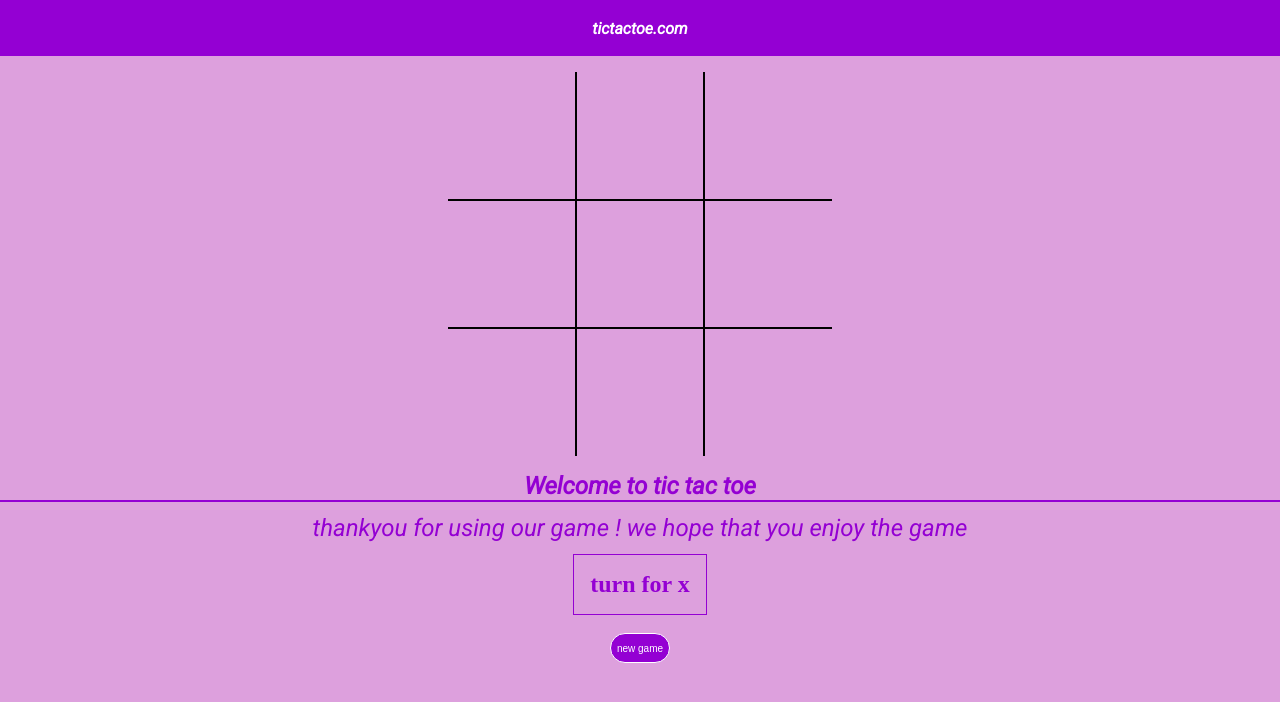
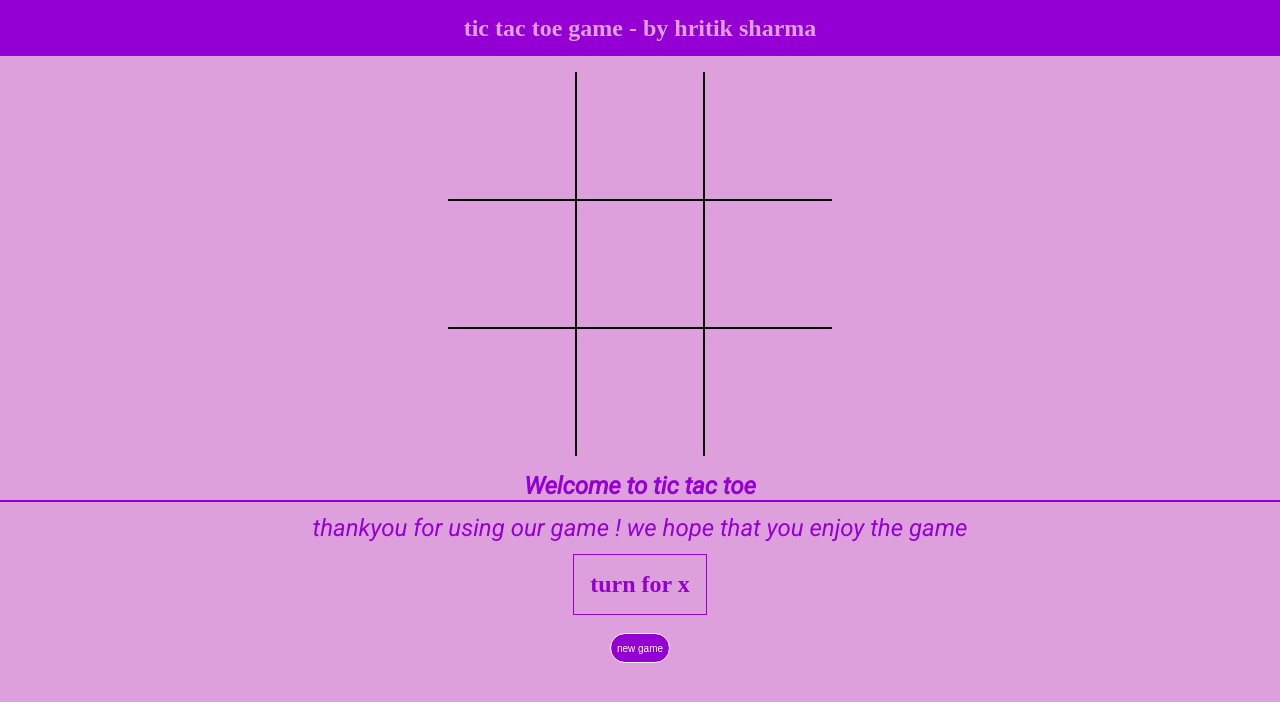
Before and after one commit to hritik2004-cse/Tic-tac-toe-game, a plain HTML site: page index.html in a window 1280 px wide. Drawn offline with Linux system fonts and the light colour scheme; a web font is replaced by a local one.

Commit message:
Update index.html

```diff
--- a/index.html
+++ b/index.html
@@ -11,11 +11,7 @@
   </head>
   <body>
     <nav class="navbar">
-      <ul>
-        <li>
-          tictactoe.com
-        </li>
-      </ul>
+      <h1>tic tac toe game - by hritik sharma</h1>
     </nav>
     <div class="gamecontainer">
       <div class="container">
```
